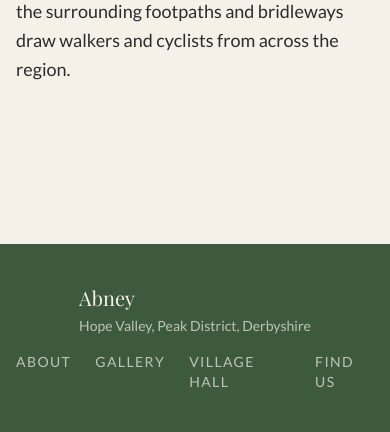
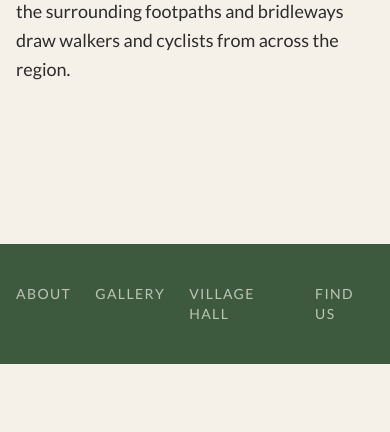
Before and after one commit to WillKirk/abney-village-site, a Flask app: page /about in a window 390 px wide. Shown: the part 1565-1997 px from the top of the page. After the commit the page ends 1929 px from the top, so only its background shows below. Run offline with Flask 3, Linux system fonts and the light colour scheme.

Commit message:
fixing mobile footer

```diff
--- a/templates/base.html
+++ b/templates/base.html
@@ -79,7 +79,7 @@
         <!-- Footer -->
         <footer class="bg-village-green text-village-cream mt-16">
             <div class="max-w-6xl mx-auto px-4 py-10 flex flex-col md:flex-row items-center justify-between gap-4">
-                <div>
+                <div class="hidden md:block">
                     <p class="font-heading text-xl mb-1">Abney</p>
                     <p class="text-sm opacity-70">Hope Valley, Peak District, Derbyshire</p>
                 </div>
```
